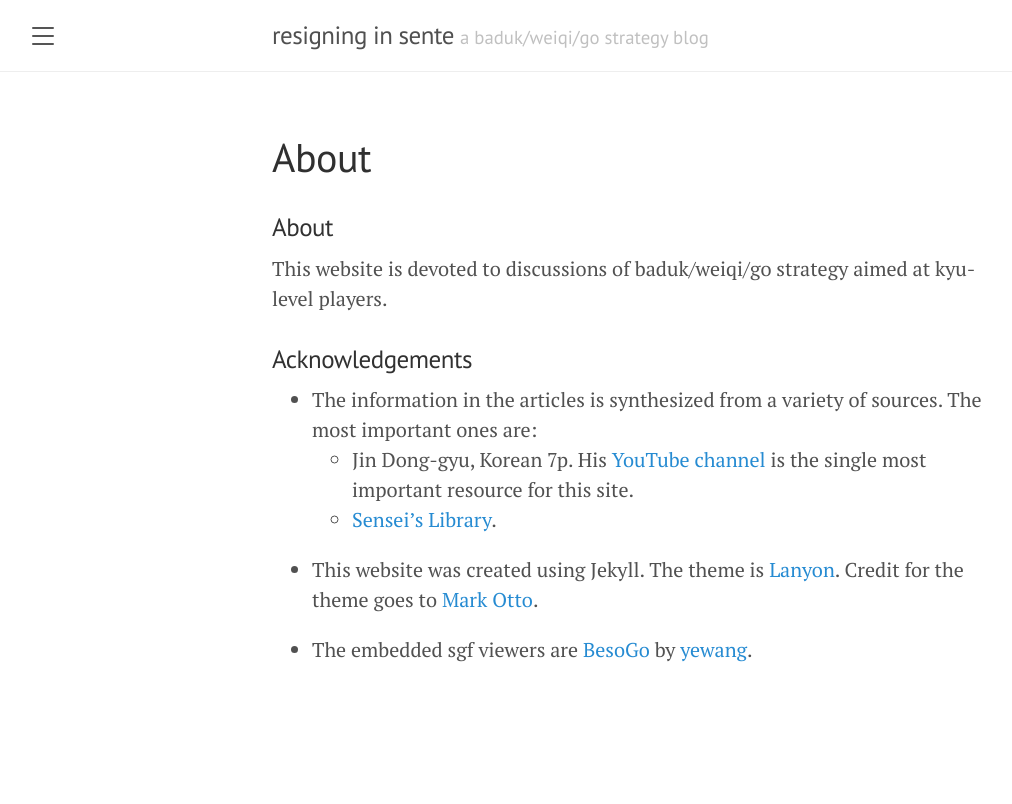
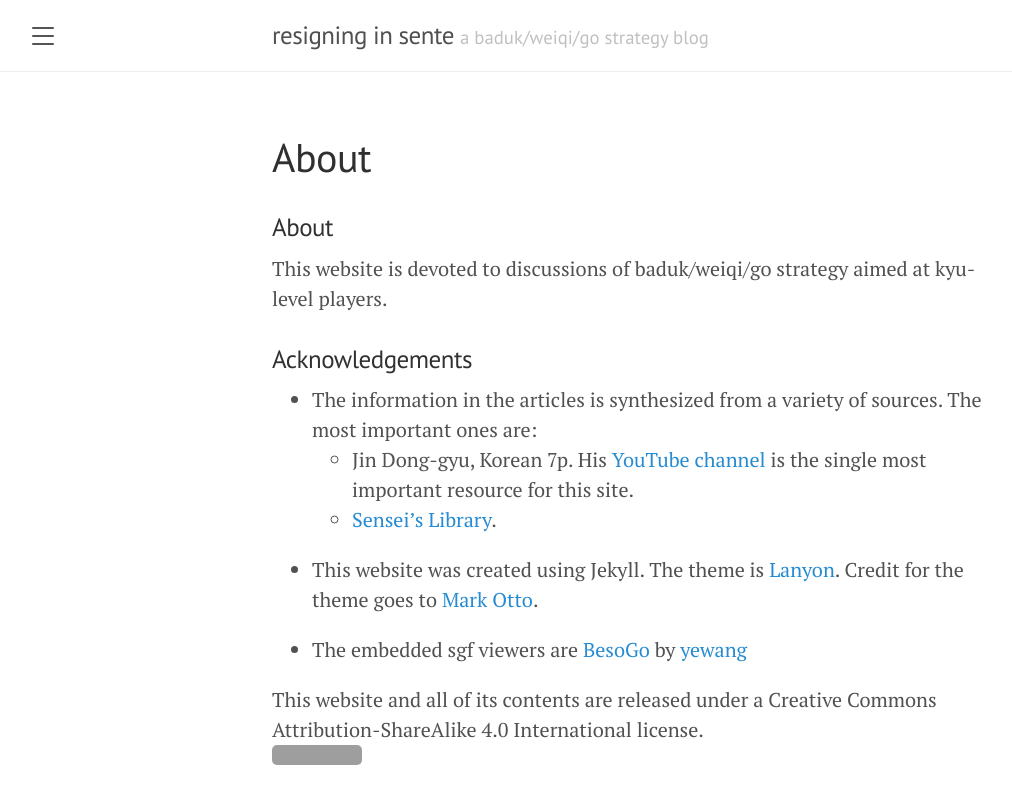
Before and after one commit to resigning-in-sente/resigning-in-sente.github.io, a Jekyll site: the page built from about.md, in a window 1280 px wide. Shown: the top 804 px of the page, without its empty margins (8-1020 px from the left). Built offline with Jekyll 4.4.1, drawn with Linux system fonts in a browser that asks for light colours; grey boxes are pictures that could not be loaded.

Commit message:
License statement in about.

```diff
--- a/_includes/sidebar.html
+++ b/_includes/sidebar.html
@@ -35,4 +35,5 @@
   <div class="sidebar-item">
       <a href="/feed.xml" target="_blank"><img border="0" alt="RSS" src="https://i.imgur.com/fZIDSoj.png" width="25" height="25"></a>
   </div>
+
 </div>
--- a/about.md
+++ b/about.md
@@ -16,4 +16,7 @@ This website is devoted to discussions of baduk/weiqi/go strategy aimed at kyu-l
 
 * This website was created using Jekyll. The theme is [Lanyon](https://github.com/poole/lanyon). Credit for the theme goes to [Mark Otto](https://github.com/mdo).
 
-* The embedded sgf viewers are [BesoGo](https://yewang.github.io/besogo/) by [yewang](https://github.com/yewang).
+* The embedded sgf viewers are [BesoGo](https://yewang.github.io/besogo/) by [yewang](https://github.com/yewang)
+
+This website and all of its contents are released under a Creative Commons Attribution-ShareAlike 4.0 International license.
+[![License: CC BY-SA 4.0](https://img.shields.io/badge/License-CC%20BY--SA%204.0-lightgrey.svg)](https://creativecommons.org/licenses/by-sa/4.0/)
```
